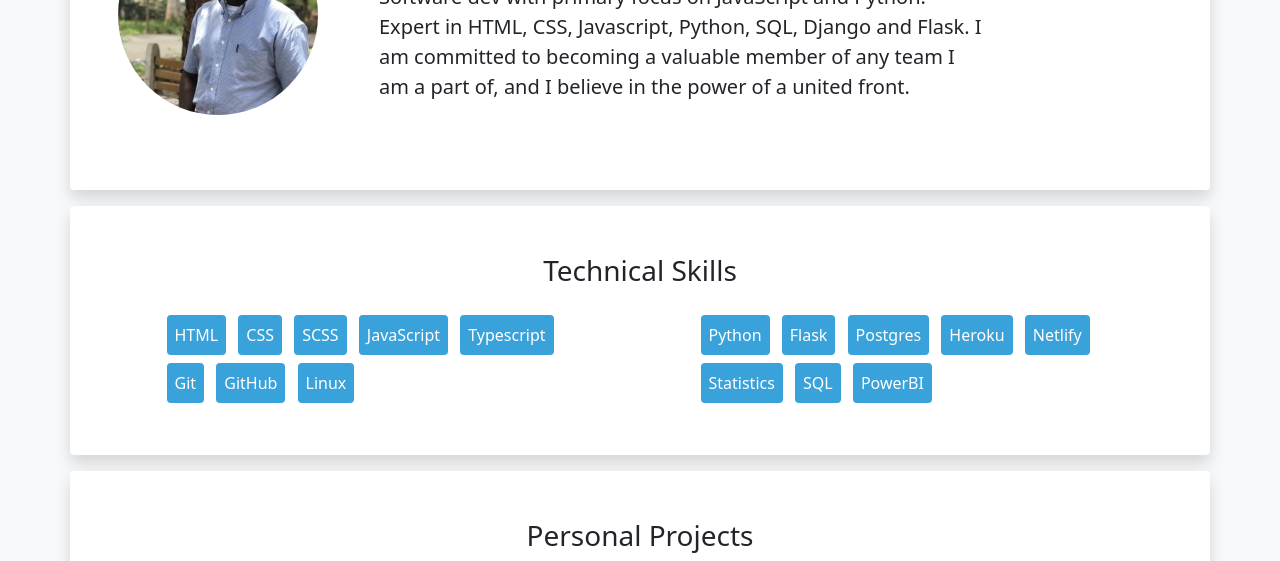
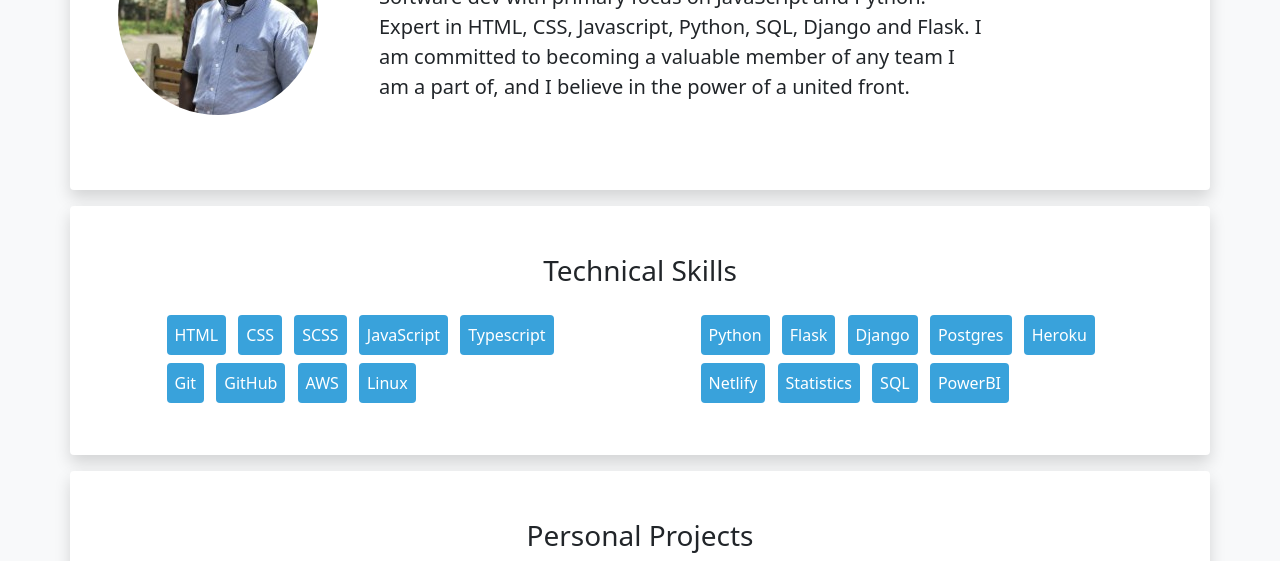
Before and after one commit to moadams847/Adams-Portfolio-Site, a website: page index.html in a window 1280 px wide. Shown: the part 239-800 px from the top of the page. Drawn offline with nearby package versions, Linux system fonts and the light colour scheme.

Commit message:
update skills section

```diff
--- a/index.html
+++ b/index.html
@@ -146,6 +146,11 @@
           <span class="bg-primary m-1 d-inline-block text-white rounded p-2"
             >GitHub</span
           >
+
+          <span class="bg-primary m-1 d-inline-block text-white rounded p-2"
+            >AWS</span
+          >
+
           <span class="bg-primary m-1 d-inline-block text-white rounded p-2"
             >Linux</span
           >
@@ -157,6 +162,10 @@
 
           <span class="bg-primary m-1 d-inline-block text-white rounded p-2"
             >Flask</span
+          >
+
+          <span class="bg-primary m-1 d-inline-block text-white rounded p-2"
+            >Django</span
           >
           <span class="bg-primary m-1 d-inline-block text-white rounded p-2"
             >Postgres</span
```
